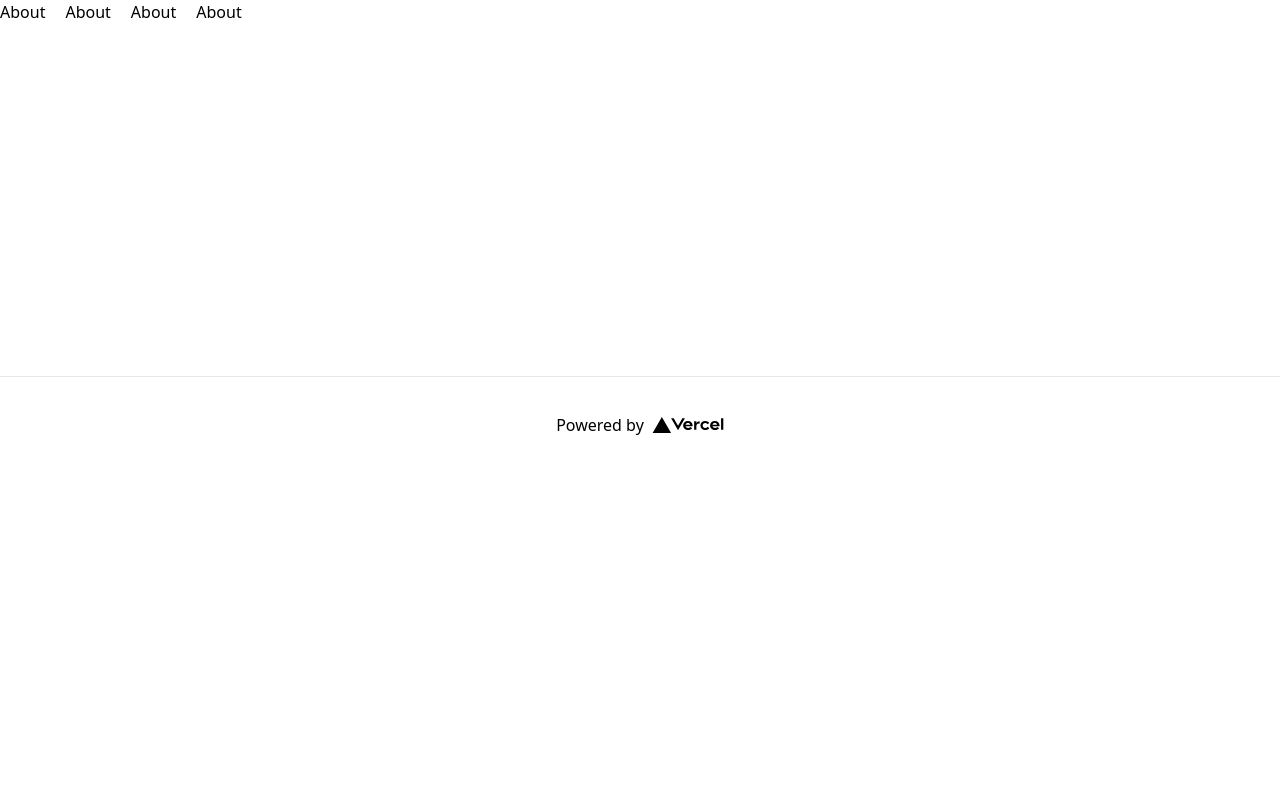
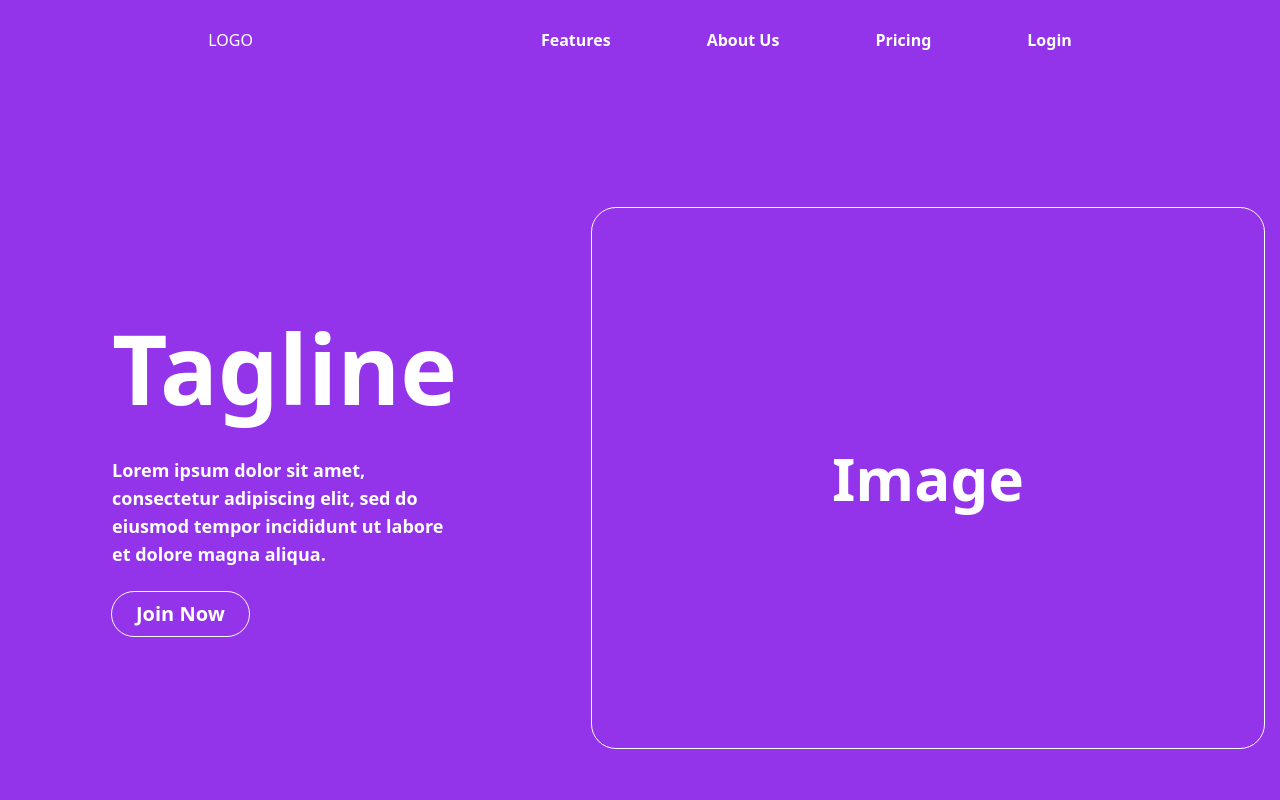
Before and after one commit to konative/EP, a Next.js app in the folder client/: page / in a window 1280 px wide. Shown: the top 800 px of the page. Built offline with nearby package versions, Linux system fonts and the light colour scheme.

Commit message:
navbar, hero, feature section, footer initial layout

```diff
--- /dev/null
+++ b/client/components/FeatureCard.tsx
@@ -0,0 +1,9 @@
+import React from 'react'
+
+function FeatureCard() {
+  return (
+    <div>FeatureCard</div>
+  )
+}
+
+export default FeatureCard
--- /dev/null
+++ b/client/components/FeatureSection.tsx
@@ -0,0 +1,14 @@
+import React from 'react'
+import FeatureCard from './FeatureCard'
+
+function FeatureSection() {
+  return (
+    <div className="bg-white text-black flex flex-col py-40 gap-28 px-52">
+      <FeatureCard></FeatureCard>
+      <FeatureCard></FeatureCard>
+      <FeatureCard></FeatureCard>
+    </div>
+  )
+}
+
+export default FeatureSection
--- /dev/null
+++ b/client/components/Footer.tsx
@@ -0,0 +1,30 @@
+import Link from 'next/link'
+import React from 'react'
+
+function Footer() {
+  return (
+    <>
+      <div className="m-auto flex h-20 max-w-7xl border-t">
+        <div className="m-auto flex gap-52  font-light">
+          <ul className="flex space-x-28">
+            <li>
+              <Link href="/features">Features</Link>
+            </li>
+            <li>
+              <Link href="/about">About Us</Link>
+            </li>
+            <li>
+              <Link href="/pricing">Pricing</Link>
+            </li>
+            <li>
+              <Link href="/login">Login</Link>
+            </li>
+          </ul>
+          <small className="space-x-28">© NAME, 2022</small>
+        </div>
+      </div>
+    </>
+  )
+}
+
+export default Footer
--- /dev/null
+++ b/client/components/Hero.tsx
@@ -0,0 +1,29 @@
+import React from 'react'
+
+function Hero() {
+  return (
+    <div className="m-auto h-screen max-w-7xl ">
+      <div className="flex">
+        <div className="max-w-xl py-60 px-28">
+          <div className="text-8xl font-bold">Tagline</div>
+          <div className="text-xl font-semibold">
+            <div className="pt-10 pb-6 text-lg">
+              Lorem ipsum dolor sit amet, consectetur adipiscing elit, sed do
+              eiusmod tempor incididunt ut labore et dolore magna aliqua.
+            </div>
+            <button className="flex flex-row justify-center gap-2 rounded-full px-6 py-2 font-semibold outline outline-1 hover:outline-0 hover:bg-white hover:text-black">
+              <a href="" target="_blank" rel="noreferrer">
+                Join Now
+              </a>
+            </button>
+          </div>
+        </div>
+        <div className="m-auto flex max-w-4xl w-max py-60 px-60 outline outline-1 rounded-3xl">
+          <div className="text-6xl font-bold">Image</div>
+        </div>
+      </div>
+    </div>
+  )
+}
+
+export default Hero
--- a/client/components/NavBar.tsx
+++ b/client/components/NavBar.tsx
@@ -1,12 +1,30 @@
+import Link from 'next/link'
 import React from 'react'
 
 function NavBar() {
-  return <div className='flex space-x-5'>
-      <h3>About</h3>
-      <h3>About</h3>
-      <h3>About</h3>
-      <h3>About</h3>
-  </div>
+  return (
+    <>
+      <div className="m-auto flex h-20 max-w-7xl">
+        <div className="m-auto mx-auto flex gap-72">
+          <div className="">LOGO</div>
+          <div className="flex space-x-24 font-bold">
+            <h3>
+              <Link href="/features">Features</Link>
+            </h3>
+            <h3>
+              <Link href="/about">About Us</Link>
+            </h3>
+            <h3>
+              <Link href="/pricing">Pricing</Link>
+            </h3>
+            <h3>
+              <Link href="/login">Login</Link>
+            </h3>
+          </div>
+        </div>
+      </div>
+    </>
+  )
 }
 
 export default NavBar
--- a/client/pages/index.tsx
+++ b/client/pages/index.tsx
@@ -1,25 +1,17 @@
 import type { NextPage } from 'next'
-import Image from 'next/image'
+import FeatureSection from '../components/FeatureSection'
+import Footer from '../components/Footer'
+import Hero from '../components/Hero'
 import NavBar from '../components/NavBar'
 
 const Home: NextPage = () => {
   return (
-    <div>
+    // <div className="bg-gradient-to-tr from-purple-800 to-fuchsia-500 via-purple-600 text-white">
+    <div className='bg-purple-600 text-white'>
       <NavBar></NavBar>
-
-      <div className="flex min-h-screen flex-col items-center justify-center py-2">
-        <footer className="flex h-24 w-full items-center justify-center border-t">
-          <a
-            className="flex items-center justify-center gap-2"
-            href="https://vercel.com?utm_source=create-next-app&utm_medium=default-template&utm_campaign=create-next-app"
-            target="_blank"
-            rel="noopener noreferrer"
-          >
-            Powered by{' '}
-            <Image src="/vercel.svg" alt="Vercel Logo" width={72} height={16} />
-          </a>
-        </footer>
-      </div>
+      <Hero></Hero>
+      <FeatureSection></FeatureSection>
+      <Footer></Footer>
     </div>
   )
 }
```
